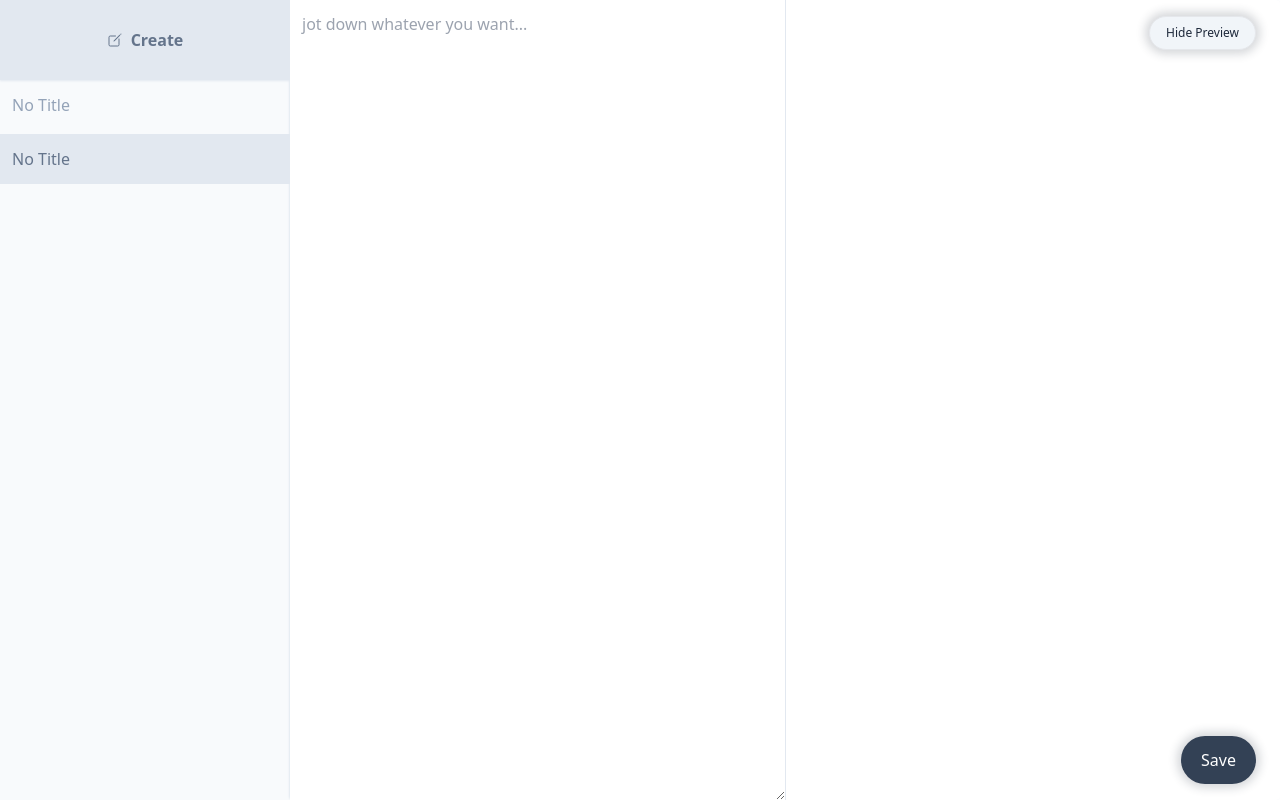
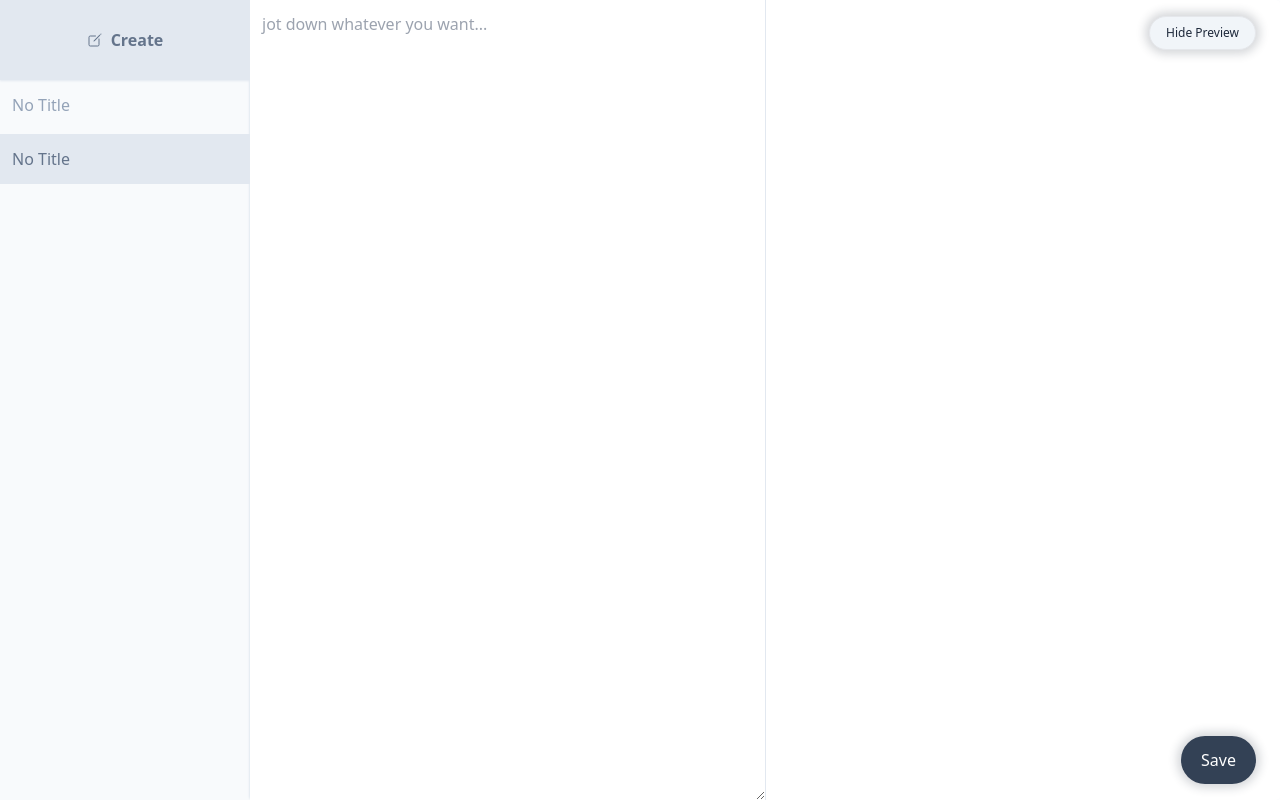
Before and after one commit to taishikato/air-note, a React (Vite) app in the folder extension/: page / in a window 1280 px wide. Built offline with nearby package versions, Linux system fonts and the light colour scheme.

Commit message:
smaller sidebar

```diff
--- a/extension/src/App.tsx
+++ b/extension/src/App.tsx
@@ -112,7 +112,7 @@ function App() {
           setContent={setContent}
           setNoteList={setNoteList}
         />
-        <main className="flex items-stretch flex-1 rounded z-10 shadow-border-l">
+        <main className="flex flex-1 rounded z-10 shadow-border-l">
           <div className="flex-1 bg-slate-200">
             <textarea
               className="block w-full h-full p-3 focus:outline-none"
@@ -127,7 +127,7 @@ function App() {
           >
             <div
               id="preview"
-              className="h-full p-3 overflow-auto rounded-r-md border-l border-slate-200"
+              className="h-full p-3 overflow-auto border-l border-slate-200"
             >
               <ReactMarkdown remarkPlugins={[remarkGfm, remarkBreaks]}>
                 {content}
--- a/extension/src/components/Sidebar.tsx
+++ b/extension/src/components/Sidebar.tsx
@@ -66,7 +66,7 @@ const Sidebar = ({
   };
 
   return (
-    <aside className="w-[290px] overflow-auto relative bg-slate-50 text-slate-400 font-medium">
+    <aside className="w-[250px] overflow-auto relative bg-slate-50 text-slate-400 font-medium">
       <button
         onClick={(e) => handleCreate(e)}
         className="font-semibold text-slate-500 flex items-center justify-center gap-x-2 w-full h-[80px] p-3 bg-white/60 backdrop-blur-sm hover:bg-slate-200 sticky top-0 left-0 shadow-border-b"
```
